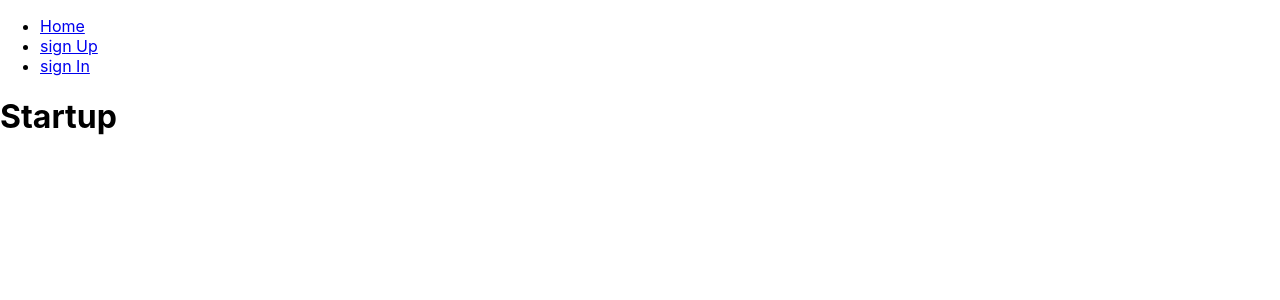
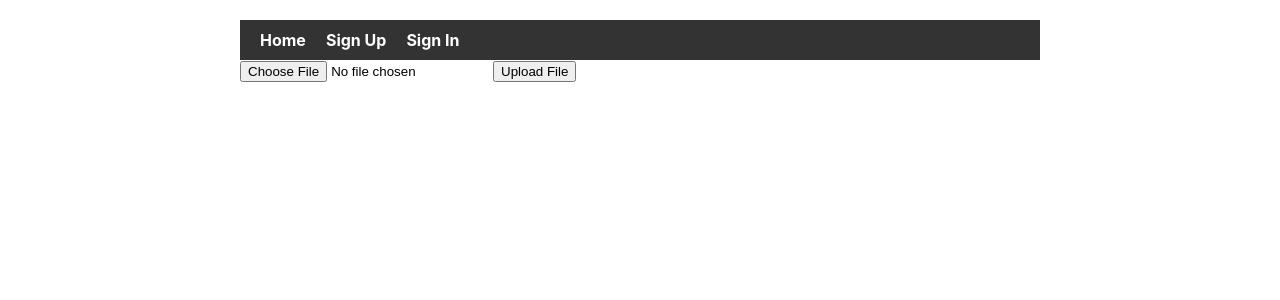
Before and after one commit to AnilKumarYogi/sales-analysis, a React (Create React App) app: page /signIn/startup in a window 1280 px wide. Shown: the top 300 px of the page. Built offline with nearby package versions, Linux system fonts and the light colour scheme.

Commit message:
startup singIn page

```diff
--- a/package.json
+++ b/package.json
@@ -6,10 +6,12 @@
     "@testing-library/jest-dom": "^5.17.0",
     "@testing-library/react": "^13.4.0",
     "@testing-library/user-event": "^13.5.0",
+    "axios": "^1.6.7",
     "react": "^18.2.0",
     "react-dom": "^18.2.0",
     "react-router-dom": "^6.21.3",
     "react-scripts": "5.0.1",
+    "recharts": "^2.11.0",
     "web-vitals": "^2.1.4"
   },
   "scripts": {
--- a/src/App.js
+++ b/src/App.js
@@ -26,26 +26,28 @@ function App() {
 
   const handleGlobalData = (newGlobalData) => {
     setGlobalData(newGlobalData);
-    // console.log(globalData);
   };
-
-  // useEffect(() => {
-  //   console.log(globalData);
-  // }, [globalData]);
-
   return (
-    <div>
-      <ul>
-        <li>
-          <Link to="/">Home</Link>
-        </li>
-        <li>
-          <Link to="/signUp">sign Up</Link>
-        </li>
-        <li>
-          <Link to="/signIn">sign In</Link>
-        </li>
-      </ul>
+    <div style={appContainer}>
+      <nav style={navBar}>
+        <ul style={navList}>
+          <li style={navItem}>
+            <Link to="/" style={navLink}>
+              Home
+            </Link>
+          </li>
+          <li style={navItem}>
+            <Link to="/signUp" style={navLink}>
+              Sign Up
+            </Link>
+          </li>
+          <li style={navItem}>
+            <Link to="/signIn" style={navLink}>
+              Sign In
+            </Link>
+          </li>
+        </ul>
+      </nav>
       <Routes>
         <Route
           path="/signUp"
@@ -64,5 +66,32 @@ function App() {
     </div>
   );
 }
+const appContainer = {
+  maxWidth: "800px",
+  margin: "auto",
+  padding: "20px",
+};
 
+const navBar = {
+  backgroundColor: "#333",
+  padding: "10px",
+};
+
+const navList = {
+  listStyle: "none",
+  padding: "0",
+  margin: "0",
+  display: "flex",
+};
+
+const navItem = {
+  margin: "0 10px",
+};
+
+const navLink = {
+  textDecoration: "none",
+  color: "#fff",
+  fontSize: "16px",
+  fontWeight: "bold",
+};
 export default App;
--- /dev/null
+++ b/src/Chart/PlotChart.js
@@ -0,0 +1,39 @@
+import React from "react";
+import {
+  BarChart,
+  Bar,
+  XAxis,
+  YAxis,
+  CartesianGrid,
+  Tooltip,
+  Legend,
+  ResponsiveContainer,
+} from "recharts";
+
+const PlotChart = ({ data }) => {
+  return (
+    <BarChart
+      width={800}
+      height={500}
+      data={data}
+      margin={{
+        top: 5,
+        right: 30,
+        left: 20,
+        bottom: 5,
+      }}
+    >
+      <CartesianGrid strokeDasharray="3 3" />
+      <XAxis
+        dataKey="Month"
+        label={{ value: "Months", position: "insideBottom", offset: -5 }}
+      />
+      <YAxis label={{ value: "Sales", angle: -90, position: "insideLeft" }} />
+      <Tooltip />
+      <Legend />
+      <Bar dataKey="Sales" fill="#8884d8" />
+    </BarChart>
+  );
+};
+
+export default PlotChart;
--- a/src/signIn/Startup.js
+++ b/src/signIn/Startup.js
@@ -1,4 +1,63 @@
+import React, { useState, useEffect } from "react";
+import axios from "axios";
+import { ResponsiveContainer } from "recharts";
+import PlotChart from "../Chart/PlotChart";
+// import PlotChart from "./PlotChart";
 const Startup = () => {
-  return <h1>Startup</h1>;
+  const [selectedFile, setSelectedFile] = useState(null);
+  const [salesData, setSalesData] = useState([]);
+  const [activeGraph, setActiveGraph] = useState(0);
+
+  const handleFileChange = (e) => {
+    setSelectedFile(e.target.files[0]);
+  };
+
+  const handleFileUpload = async () => {
+    const formData = new FormData();
+    formData.append("file", selectedFile);
+
+    try {
+      const response = await axios.post(
+        "http://127.0.0.1:5000/upload",
+        formData
+      );
+
+      console.log("anil->", response.data.data);
+      setSalesData(response.data.data);
+    } catch (error) {
+      console.error("Error uploading file:", error);
+    }
+  };
+
+  const handleClickNext = () => {
+    if (activeGraph + 1 < salesData.length) setActiveGraph(activeGraph + 1);
+  };
+
+  const handleClickPrev = () => {
+    if (activeGraph - 1 > -1) setActiveGraph(activeGraph - 1);
+  };
+
+  return (
+    <div>
+      <input type="file" onChange={handleFileChange} />
+      <button onClick={handleFileUpload}>Upload File</button>
+      <br />
+      <br />
+
+      {salesData.length > 0 ? (
+        <div>
+          <div style={{ textAlign: "right" }}>
+            <button onClick={handleClickPrev}>prev year</button>
+            <button style={{ marginRight: "500px" }} onClick={handleClickNext}>
+              next year
+            </button>
+          </div>
+          <ResponsiveContainer width="100%" height="100%">
+            <PlotChart data={salesData[activeGraph]} />
+          </ResponsiveContainer>
+        </div>
+      ) : null}
+    </div>
+  );
 };
 export default Startup;
```
Also changed, not shown: 1 other file (tests, documents, lock files or other folders).
